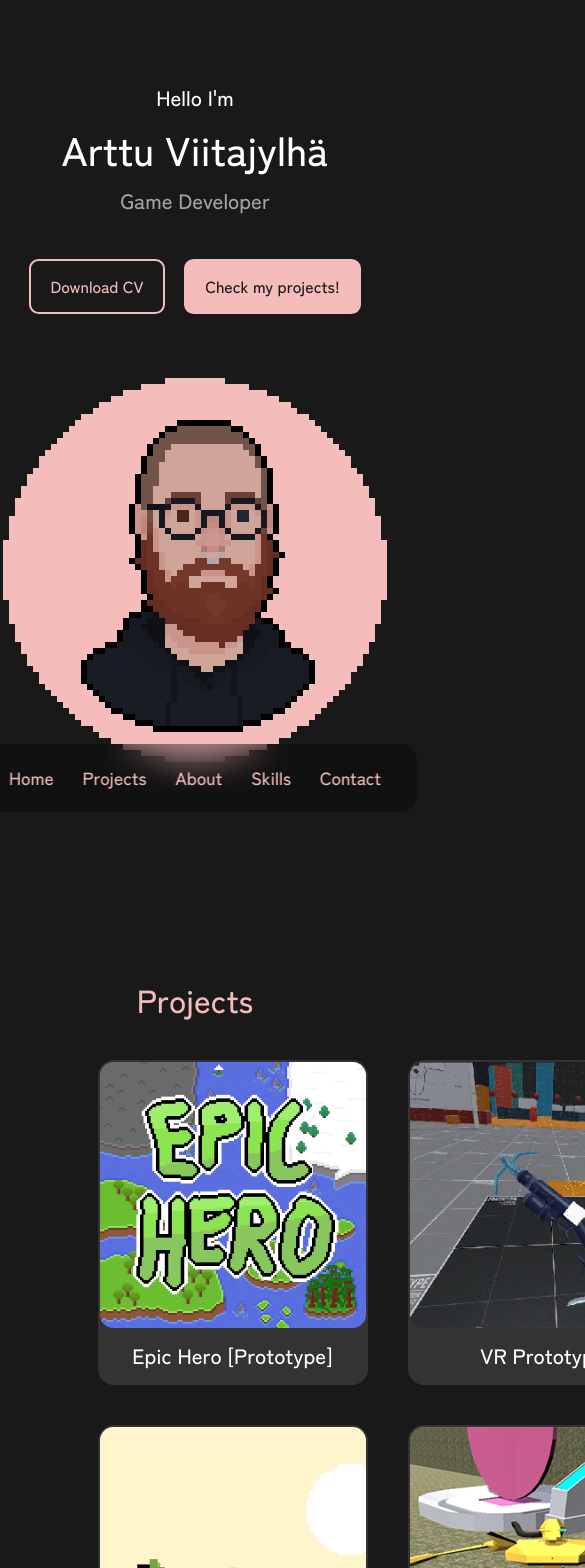
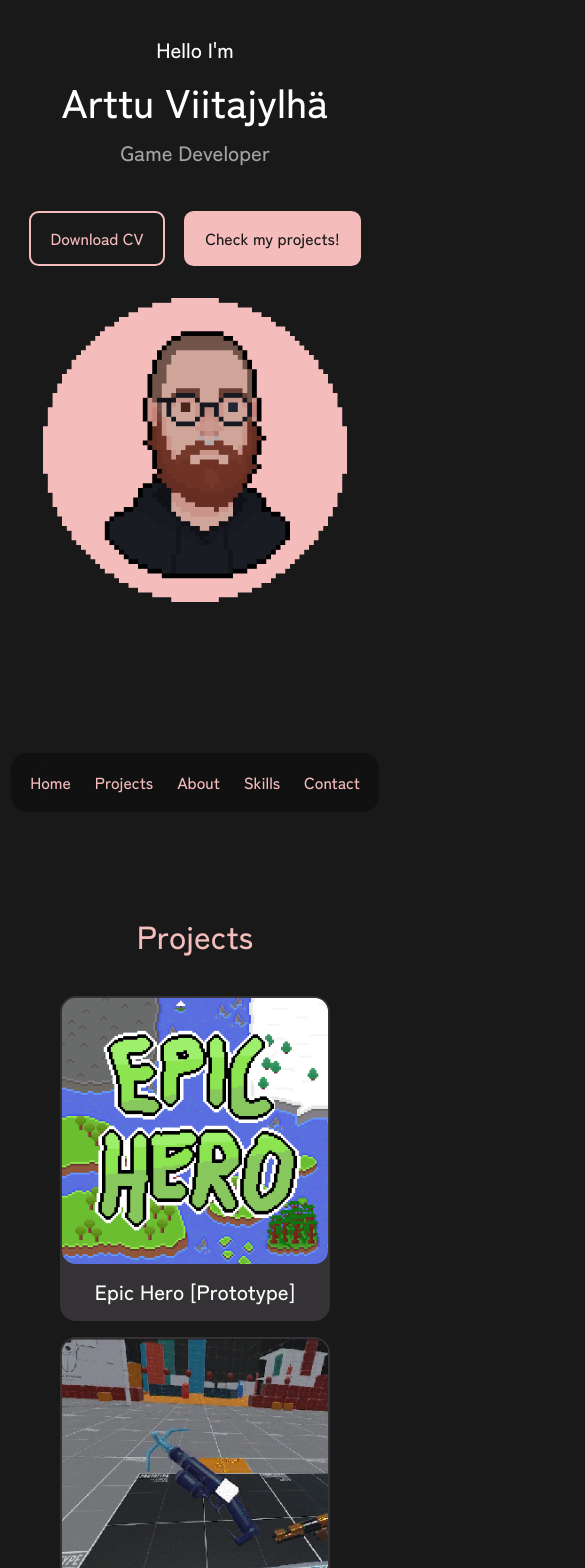
Before and after one commit to ArttuPyry/my-react-portfolio, a React (Create React App) app: page / in a window 390 px wide. Shown: the top 1568 px of the page, 585 px wide, since content can reach past the window. Built offline with nearby package versions, Linux system fonts and the light colour scheme.

Commit message:
Almost everything fixed!
- Contact me almost done
- Query almost fixed for tablets and phones

```diff
--- a/public/index.html
+++ b/public/index.html
@@ -3,7 +3,7 @@
 <head>
     <meta charset="UTF-8">
     <meta http-equiv="X-UA-Compatible" content="IE=edge">
-    <meta name="viewport" content="width=device-width, initial-scale=1.0">
+    <meta name="viewport" content="width=device-width, initial-scale=1.0, user-scalable=no">
     <title>Arttu Viitajylhä Portfolio</title>
 </head>
 <body>
--- a/src/components/about/about.css
+++ b/src/components/about/about.css
@@ -1,3 +1,16 @@
+.about__title {
+    padding-top: 2rem;
+    position: absolute;
+    text-align: center;
+    left: 50%;
+    transform: translateX(-50%);
+}
+
+.about__title h2{
+    font-size: 2rem;
+    color: var(--color-primary);
+}
+
 .about__container{
     display: flex;
     text-align: center;
@@ -6,6 +19,7 @@
     position: relative;
     justify-content: center;
     gap: 15rem;
+    padding-top: 14.5rem;
 }
 
 .about__me-image{
@@ -23,3 +37,71 @@
 .highlight {
     font-weight: 800;
 }
+
+/* ============================== MEDIA QUERIES (MEDIUM DEVICES) ============================== */
+@media screen and (max-width: 1024px) {
+    .about__container {
+        display: block;
+    }
+
+    .about__content {
+        display: flex;
+        justify-content: center;
+    }
+
+    .about__content p {
+        text-align: center;
+    }
+
+    .about__me {
+        padding: 7rem 0rem 2rem 0rem;
+        display: flex;
+        justify-content: center;
+    }
+
+    .about__me-image{
+        width: 24rem;
+        height: 24rem;
+    }
+}
+
+/* ============================== MEDIA QUERIES (SMALL DEVICES) ============================== */
+@media screen and (max-width: 1024px) {
+    .about__container{
+        padding-top: 9rem;
+    }
+
+    .about__me{
+        padding: 0rem 0rem 4rem 0rem;
+    }
+
+    .about__me-image{
+        width: 32rem;
+        height: 32rem;
+    }
+}
+
+/* ============================== MEDIA QUERIES (SMALL DEVICES) ============================== */
+@media screen and (max-width: 600px) {
+    .about__container{
+        padding-top: 0.5rem;
+    }
+
+    .about__content p {
+        font-size: 1rem;
+    }
+
+    .about__content p {
+        max-width: 100%;
+    }
+
+    .about__me {
+        padding: 7rem 0rem 0rem 0rem;
+    }
+
+    .about__me-image{
+        width: 24rem;
+        height: 24rem;
+        padding: 1rem 1rem 1rem 1rem;
+    }
+}
--- a/src/components/contact/Contact.jsx
+++ b/src/components/contact/Contact.jsx
@@ -30,7 +30,7 @@ const Contact = () => {
         <form action="">
           <input type="name" name='name' placeholder='Name' required/>
           <input type="email" name='email' placeholder='Email' required/>
-          <textarea name="message" rows="10" placeholder='Message' required></textarea>
+          <textarea name="message" rows="12" placeholder='Message' required></textarea>
           <button type='send' className='btn btn-primary'>Send</button>
         </form>
 
--- a/src/components/contact/contact.css
+++ b/src/components/contact/contact.css
@@ -1,4 +1,5 @@
 .contact__container {
+    padding-top: 16rem;
     display: flex;
     text-align: center;
     align-items: center;
@@ -26,7 +27,7 @@
     padding: 1.2rem;
     border-radius: 1.2rem;
     text-align: center;
-    border: 2px solid var(--color-bg-variant);
+    border: 2px solid var(--color-primary);
     transition: var(--transition);
 }
 .contact__option a{
@@ -56,3 +57,17 @@ input, textarea {
     border: 2px solid var(--color-bg-variant);
     resize: none;
 }
+
+/* ============================== MEDIA QUERIES (MEDIUM DEVICES) ============================== */
+@media screen and (max-width: 1024px) {
+    .contact__container {
+
+    }
+}
+
+/* ============================== MEDIA QUERIES (SMALL DEVICES) ============================== */
+@media screen and (max-width: 600px) {
+    .contact__container {
+        padding-top: 8.5rem;
+    }
+}
--- a/src/components/header/header.css
+++ b/src/components/header/header.css
@@ -24,13 +24,12 @@ header {
 .me {
     width: 26rem;
     height: 26rem;
-    overflow: hidden;
 }
 
 /* ============================== MEDIA QUERIES (MEDIUM DEVICES) ============================== */
-@media all and (max-width: 992px) {
-    .header {
-        height: 68vh;
+@media screen and (max-width: 1024px) {
+    header {
+        height: 100vh;
     }
 
     .header__container {
@@ -43,31 +42,30 @@ header {
     }
 
     .me {
-        padding: 2rem 1rem 1rem 1rem;
+        width: 35rem;
+        height: 35rem;
+        padding-top: 5rem;
         position: absolute;
-        left: calc(50% - 13rem);
+        left: calc(50% - 17.5rem);
     }
 }
 
-/*
-@media all and (max-width: 1024px) {
-    .header {
-        height: 68vh;
-    }
-
-    .header__container {
-        display: block;
+/* ============================== MEDIA QUERIES (SMALL DEVICES) ============================== */
+@media screen and (max-width: 600px) {
+    header{
+        height: 100vh;
     }
 
     .info {
-        padding-top: 5rem;
-        padding-bottom: 2rem;
+        padding-top: 2rem;
+        padding-bottom: 0rem;
     }
 
     .me {
-        padding: 2rem 1rem 1rem 1rem;
+        width: 23rem;
+        height: 23rem;
+        padding: 2rem 2rem 2rem 2rem;
         position: absolute;
-        left: calc(50% - 13rem);
+        left: calc(50% - 11.5rem);
     }
 }
-*/
--- a/src/components/nav/Nav.jsx
+++ b/src/components/nav/Nav.jsx
@@ -4,11 +4,11 @@ import './nav.css'
 const Nav = () => {
   return (
     <nav>
-      <a href="#">Home</a>
-      <a href="#projects">Projects</a>
-      <a href="#about">About</a>
-      <a href="#skills">Skills</a>
-      <a href="#contact">Contact</a>
+      <a href="/#">Home</a>
+      <a href="/#projects">Projects</a>
+      <a href="/#about">About</a>
+      <a href="/#skills">Skills</a>
+      <a href="/#contact">Contact</a>
     </nav>
   )
 }
--- a/src/components/nav/nav.css
+++ b/src/components/nav/nav.css
@@ -19,3 +19,15 @@ nav a {
     display: flex;
     font-size: 1.1rem;
 }
+
+/* ============================== MEDIA QUERIES (SMALL DEVICES) ============================== */
+@media screen and (max-width: 1024px) {
+    nav {
+        padding: 0.5rem 0.7rem;
+        gap: 0.5rem;
+    }
+
+    nav a {
+        font-size: 1rem;
+    }
+}
--- a/src/components/projects/Projects.jsx
+++ b/src/components/projects/Projects.jsx
@@ -60,7 +60,7 @@ const Projects = () => {
             )
           })
         }
-        </div>
+      </div>
     </section>
   )
 }
--- a/src/components/projects/projects.css
+++ b/src/components/projects/projects.css
@@ -1,11 +1,10 @@
 .projects__container {
-    padding-top: 7.5rem;
+    padding-top: 7rem;
     display: grid;
     justify-items: center;
     grid-template-columns: repeat(3, 1fr);
     gap: 2.5rem;
     max-width: 50%;
-
 }
 
 .project__item {
@@ -31,3 +30,31 @@
     text-align: center;
     margin: 0.6rem 0 0.6rem;
 }
+
+/* ============================== 2K SCREENS (1440p) ============================== */
+@media screen and (min-width: 2560px){
+    .projects__container{
+        max-width: 60%;
+    }
+    .project__item{
+        width: 27rem;
+    }
+}
+
+/* ============================== MEDIA QUERIES (MEDIUM DEVICES) ============================== */
+@media screen and (max-width: 1024px) {
+    .projects__container {
+        grid-template-columns: 1fr 1fr;
+        gap: 1.2rem;
+        max-width: 70%;
+    }
+}
+
+/* ============================== MEDIA QUERIES (SMALL DEVICES) ============================== */
+@media screen and (max-width: 600px) {
+    .projects__container {
+        grid-template-columns: 1fr;
+        gap: 1rem;
+        padding-top: 7.5rem;
+    }
+}
--- a/src/components/skills/skills.css
+++ b/src/components/skills/skills.css
@@ -1,5 +1,5 @@
 .skills__container {
-    transform: translateY(45%);
+    padding-top: 10rem;
     display: grid;
     grid-template-columns: repeat(4, 1fr);
     gap: 3rem;
@@ -44,3 +44,18 @@
     gap: 1rem;
     margin-bottom: 0.8rem;
 }
+
+/* ============================== MEDIA QUERIES (MEDIUM DEVICES) ============================== */
+@media screen and (max-width: 1024px) {
+    .skills__container {
+        grid-template-columns: repeat(2, 1fr);
+    }
+}
+
+/* ============================== MEDIA QUERIES (SMALL DEVICES) ============================== */
+@media screen and (max-width: 600px) {
+    .skills__container {
+        padding-top: 7.5rem;
+        grid-template-columns: repeat(1, 1fr);
+    }
+}
--- a/src/index.css
+++ b/src/index.css
@@ -30,7 +30,7 @@ html {
     scroll-behavior: smooth;
 }
 
-::-webkit:scrollbar {
+::-webkit-scrollbar {
     display: none;
 }
 
@@ -58,7 +58,7 @@ h1 {
 
 section {
     margin-top: 8rem;
-    height: 100vh;
+    min-height: 100vh;
 }
 
 section > h2, section > h5 {
@@ -145,7 +145,7 @@ img {
         width: var(--container-width-sm);
     }
 
-    section > h2{
+    section{
         margin-top: 2rem;
     }
 }
```
